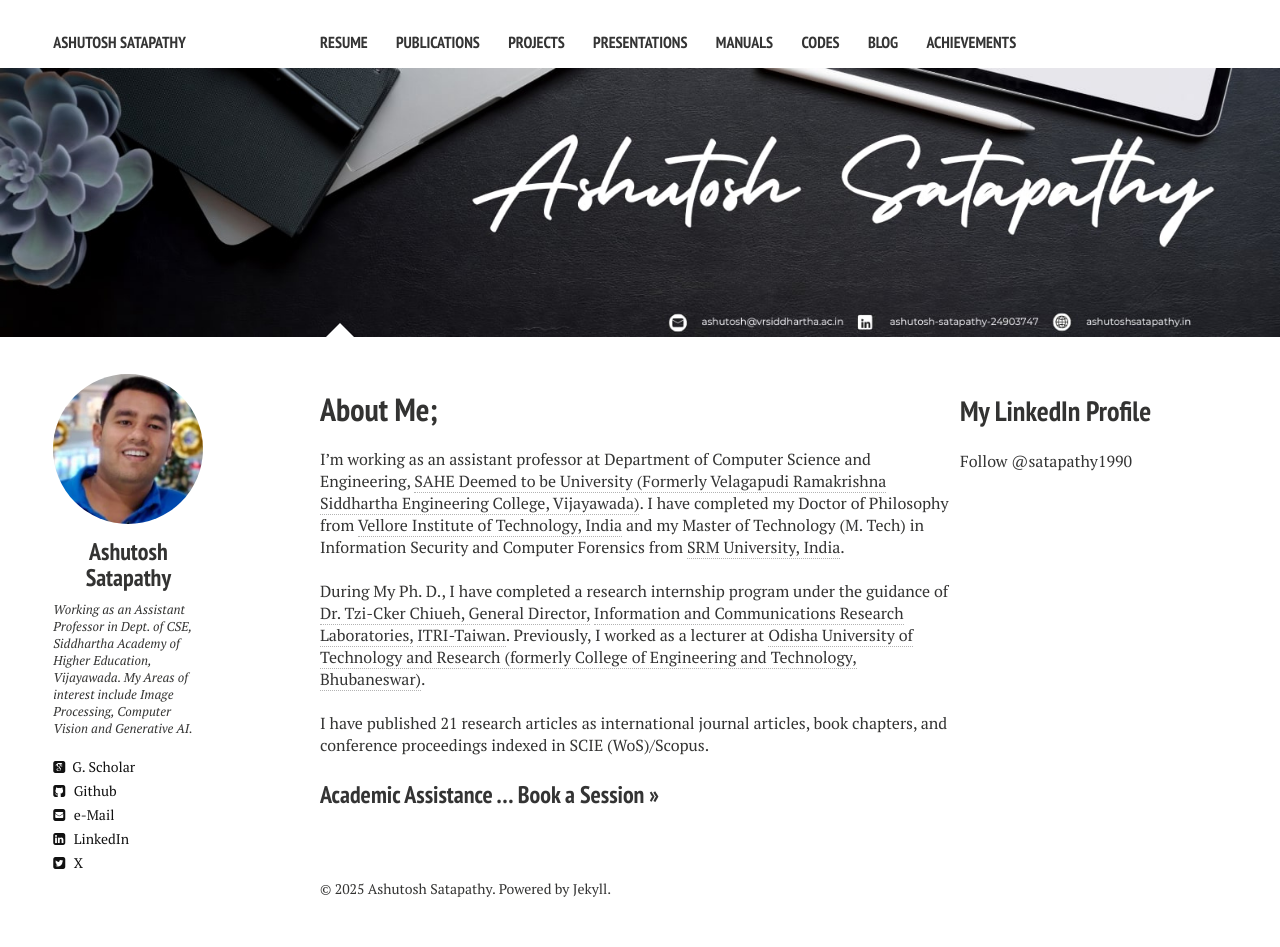
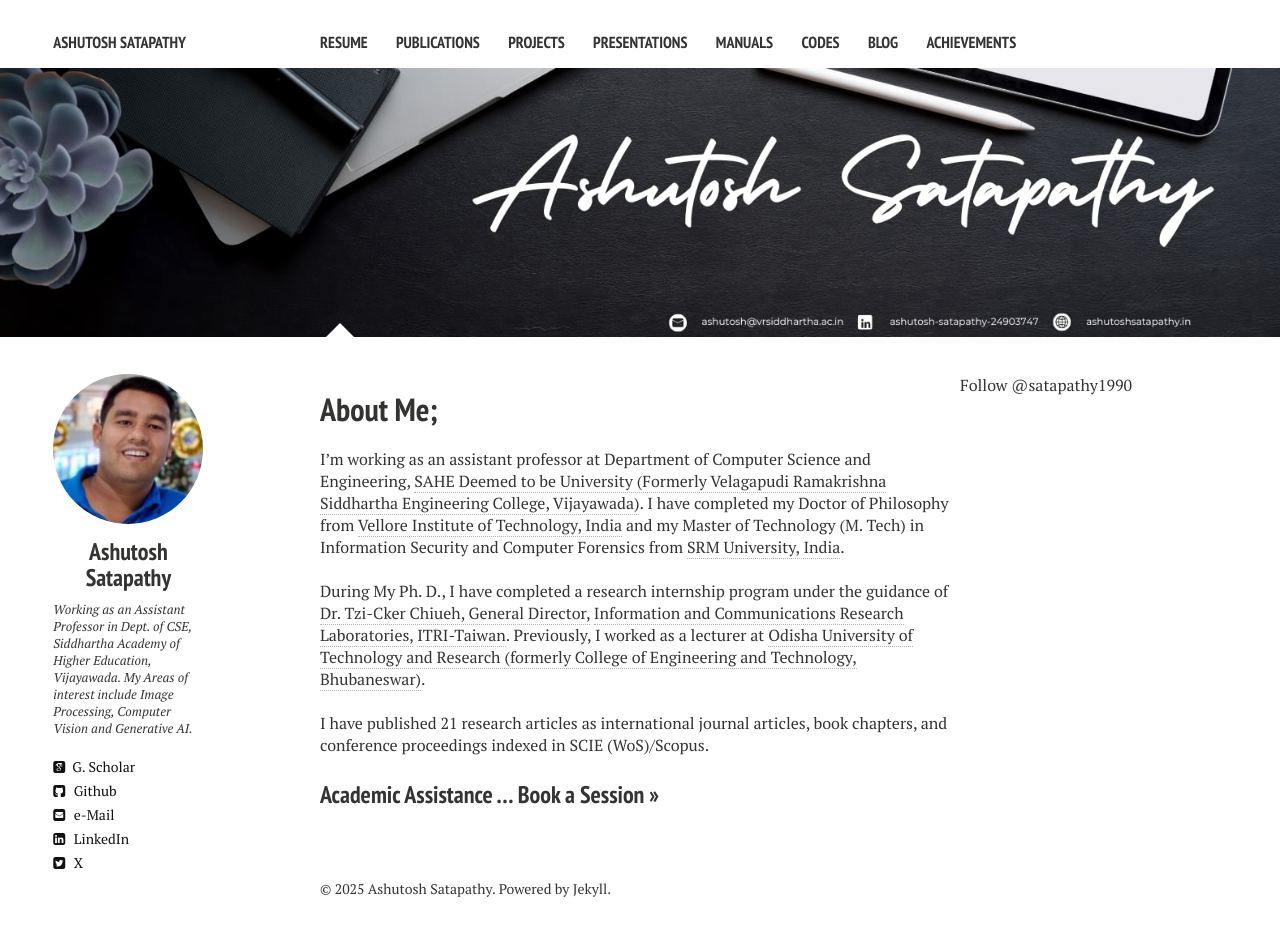
Before and after one commit to ashutoshsatapathy1990/ashutoshsatapathy1990.github.io, a Jekyll site: the page built from index.md, in a window 1280 px wide. Built offline with Jekyll 4.4.1, drawn with Linux system fonts in a browser that asks for light colours; nearby versions of some CDN libraries; comment, search, counter and statistics services are not loaded.

Commit message:
Update home2.html

```diff
--- a/_layouts/home2.html
+++ b/_layouts/home2.html
@@ -47,11 +47,6 @@
     <!-- LinkedIn Profile Summary -->
   </article>
   <!-- LinkedIn Profile Summary -->
-  <div class="linkedin-section">
-    <h2>My LinkedIn Profile</h2>
-    <script src="https://platform.linkedin.com/badges/js/profile.js" async defer type="text/javascript"></script>
-    <div class="LI-profile-badge" data-locale="en_US" data-size="large" data-theme="light" data-type="HORIZONTAL" data-vanity="ashutosh-satapathy-24903747" data-version="v1"></div>
-  </div>
   <a href="https://twitter.com/satapathy1990?ref_src=twsrc%5Etfw" class="twitter-follow-button" data-lang="en" data-show-count="false">Follow @satapathy1990</a><script async src="https://platform.twitter.com/widgets.js" charset="utf-8"></script>
 </div><!-- /#index -->
 
```
